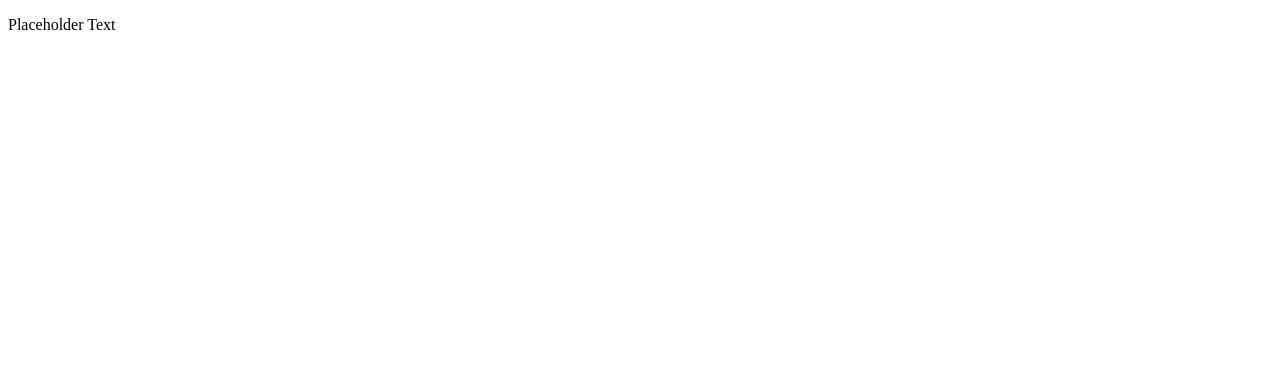
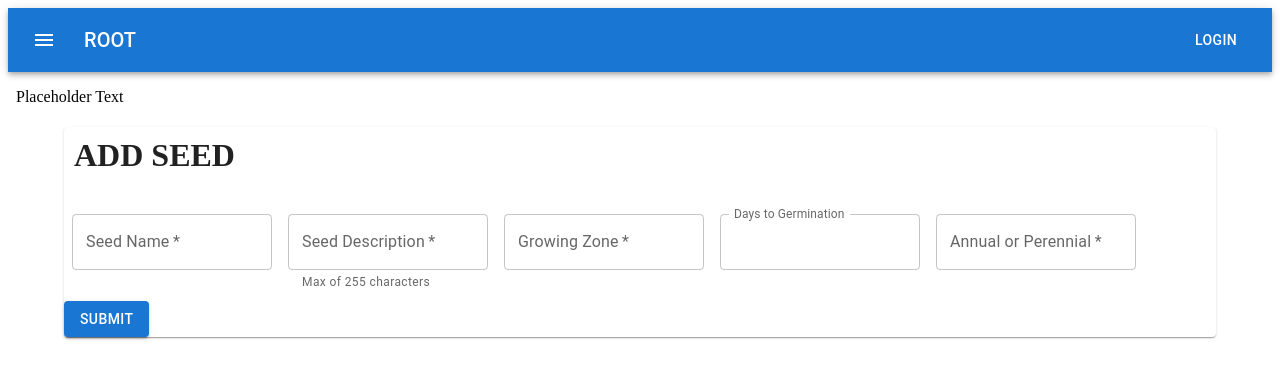
Before and after one commit to ririthewizard/star-team, a React (Create React App) app in the folder root-app-frontend/: page / in a window 1280 px wide. Shown: the top 378 px of the page. Built offline with nearby package versions, Linux system fonts and the light colour scheme.

Commit message:
Successfully implemented frontend-to-backend saving feature

```diff
--- a/root-app-frontend/package.json
+++ b/root-app-frontend/package.json
@@ -3,6 +3,10 @@
   "version": "0.1.0",
   "private": true,
   "dependencies": {
+    "@emotion/react": "^11.11.1",
+    "@emotion/styled": "^11.11.0",
+    "@mui/icons-material": "^5.15.0",
+    "@mui/material": "^5.15.0",
     "@testing-library/jest-dom": "^5.17.0",
     "@testing-library/react": "^13.4.0",
     "@testing-library/user-event": "^13.5.0",
--- a/root-app-frontend/src/App.js
+++ b/root-app-frontend/src/App.js
@@ -1,12 +1,18 @@
 import "./App.css";
+import RootAppBar from "./components/AppBar";
+import SeedForm from "./components/Seed";
 
 /*Team to develop JS */
 function App() {
   return (
     <div>
       <header>
+        <RootAppBar />
+      </header>
+      <body>
         <p>Placeholder Text</p>
-      </header>
+        <SeedForm />
+      </body>
     </div>
   );
 }
--- a/root-app-frontend/src/components/Appbar.js
+++ b/root-app-frontend/src/components/Appbar.js
@@ -0,0 +1,32 @@
+import * as React from "react";
+import AppBar from "@mui/material/AppBar";
+import Box from "@mui/material/Box";
+import Toolbar from "@mui/material/Toolbar";
+import Typography from "@mui/material/Typography";
+import Button from "@mui/material/Button";
+import IconButton from "@mui/material/IconButton";
+import MenuIcon from "@mui/icons-material/Menu";
+
+export default function RootAppBar() {
+  return (
+    <Box sx={{ flexGrow: 1 }}>
+      <AppBar position="static">
+        <Toolbar>
+          <IconButton
+            size="large"
+            edge="start"
+            color="inherit"
+            aria-label="menu"
+            sx={{ mr: 2 }}
+          >
+            <MenuIcon />
+          </IconButton>
+          <Typography variant="h6" component="div" sx={{ flexGrow: 1 }}>
+            ROOT
+          </Typography>
+          <Button color="inherit">Login</Button>
+        </Toolbar>
+      </AppBar>
+    </Box>
+  );
+}
--- /dev/null
+++ b/root-app-frontend/src/components/Seed.js
@@ -0,0 +1,105 @@
+// import * as React from "react";
+import React, { useState } from "react";
+import Box from "@mui/material/Box";
+import TextField from "@mui/material/TextField";
+import { Container, Paper, Button } from "@mui/material";
+
+// SOURCE CODE WITH OTHER EXAMPLES HERE: https://mui.com/material-ui/react-text-field/#form-props
+
+export default function SeedForm() {
+  // THESE MUST EXACTLY MATCH THE FIELDS CREATED IN THE BACKEND
+  const [name, setName] = useState("");
+  const [description, setDescription] = useState("");
+  const [growingZone, setGrowingZone] = useState("");
+  const [daysToGermination, setDaysToGermination] = useState("");
+  const [annualOrPerennial, setAnnualOrPerennial] = useState("");
+
+  // EVENT HANDLER FOR SUBMITTING A SEED TO DATABASE
+
+  const handleSeedSubmission = (e) => {
+    e.preventDefault();
+    let seed = {
+      name,
+      description,
+      growingZone,
+      daysToGermination,
+      annualOrPerennial,
+    };
+    // CONSOLE LOG TO CONFIRM THAT DATA IS SAVED TO JSON FORMAT
+    console.log(seed);
+    fetch("http://localhost:8080/seeds/add", {
+      method: "POST",
+      headers: { "Content-Type": "application/json" },
+      body: JSON.stringify(seed),
+    }).then(() => {
+      console.log("New seed added");
+    });
+  };
+
+  return (
+    <Box
+      component="form"
+      sx={{
+        "& .MuiTextField-root": { m: 1, width: "25ch" },
+      }}
+      noValidate
+      autoComplete="off"
+    >
+      <Container>
+        <Paper>
+          {/* UPDATE MARGINS*/}
+          <h1 style={{ padding: 10 }}>ADD SEED</h1>
+          <div>
+            {/* NAME */}
+            <TextField
+              required
+              id="outlined-required"
+              label="Seed Name"
+              value={name}
+              onChange={(e) => setName(e.target.value)}
+            />
+            {/* DESCRIPTION */}
+            <TextField
+              required
+              id="outlined-required"
+              label="Seed Description"
+              helperText="Max of 255 characters"
+              value={description}
+              onChange={(e) => setDescription(e.target.value)}
+            />
+            {/* GROWING ZONE */}
+            <TextField
+              required
+              id="outlined-required"
+              label="Growing Zone"
+              value={growingZone}
+              onChange={(e) => setGrowingZone(e.target.value)}
+            />
+            {/* DAYS TO GERMINATION */}
+            <TextField
+              id="outlined-number"
+              label="Days to Germination"
+              type="number"
+              InputLabelProps={{
+                shrink: true,
+              }}
+              value={daysToGermination}
+              onChange={(e) => setDaysToGermination(e.target.value)}
+            />
+            {/* ANNUAL OR PEREnNIAL */}
+            <TextField
+              required
+              id="outlined-required"
+              label="Annual or Perennial"
+              value={annualOrPerennial}
+              onChange={(e) => setAnnualOrPerennial(e.target.value)}
+            />
+          </div>
+          <Button variant="contained" onClick={handleSeedSubmission}>
+            SUBMIT
+          </Button>
+        </Paper>
+      </Container>
+    </Box>
+  );
+}
```
Also changed, not shown: 2 other files (tests, documents, lock files or other folders).
